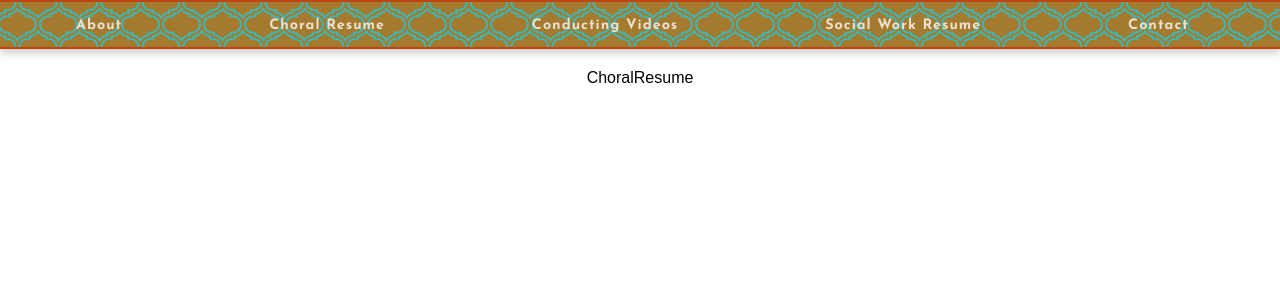
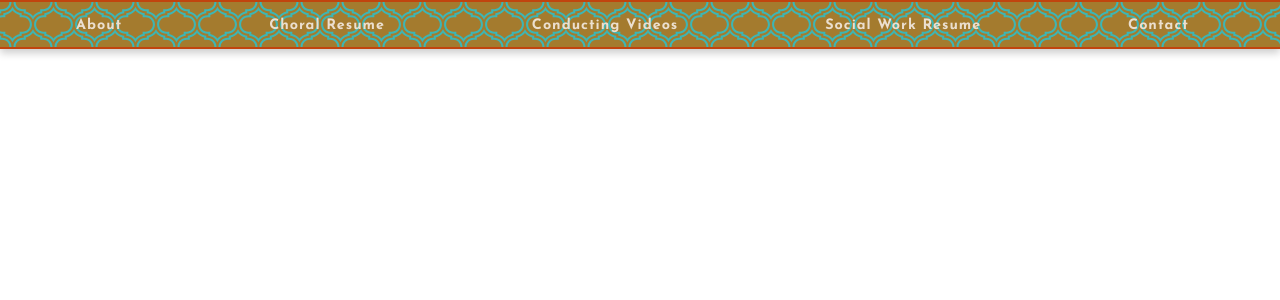
Before and after one commit to stefanpla-dev/brayton-site, a React (Vite) app: page /choralresume in a window 1280 px wide. Shown: the top 300 px of the page. Built offline with nearby package versions, Linux system fonts and the light colour scheme.

Commit message:
spot edits to styling

```diff
--- a/src/components/ChoralResume.jsx
+++ b/src/components/ChoralResume.jsx
@@ -3,7 +3,11 @@ import '../styles/ChoralResume.css'
 
 function ChoralResume() {
   return (
-    <div className="page">ChoralResume</div>
+    <div className="choral-page">
+      <div className="resume-content"></div>
+      <div className="resume-image-1"></div>
+
+    </div>
   )
 }
 
--- a/src/styles/About.css
+++ b/src/styles/About.css
@@ -10,6 +10,7 @@
     padding: 20px;
     max-width: 90vw;
     background-color: #ebdfcf;
+    border-radius: 6px;
   }
 
   .about-text {
@@ -21,7 +22,7 @@
   }
 
   .about-text h3 {
-    font-size: 1em;
+    font-size: 0.95em;
     text-decoration: underline;
     border-radius: 2px;
     padding: 4px;
--- a/src/styles/ConductingVideos.css
+++ b/src/styles/ConductingVideos.css
@@ -1,9 +1,12 @@
+@import url('https://fonts.googleapis.com/css2?family=Josefin+Sans:wght@400;700&display=swap');
+
 .video-card {
-    background: #fff;
+    background-color: #ebdfcf;
     padding: 15px;
     border-radius: 6px;
     box-shadow: 0 4px 8px rgba(0,0,0,0.2);
     text-align: center;
+    font-family: 'Josefin Sans', sans-serif;
   }
 
   .video-player {
--- a/src/styles/Navbar.css
+++ b/src/styles/Navbar.css
@@ -5,7 +5,7 @@
         background-position: 0 0;
     }
     to {
-        background-position: -200px 0;
+        background-position: -82px 0;
     }
 }
 
@@ -26,7 +26,7 @@
     border-bottom: 2px solid #C1440E;
     border-top: 2px solid #C1440E;
     box-shadow: 0 4px 8px rgba(0,0,0,0.2);
-    animation: scrollPattern 25s linear infinite;
+    animation: scrollPattern 5s linear infinite;
 }
 
 .navbar ul {
```
